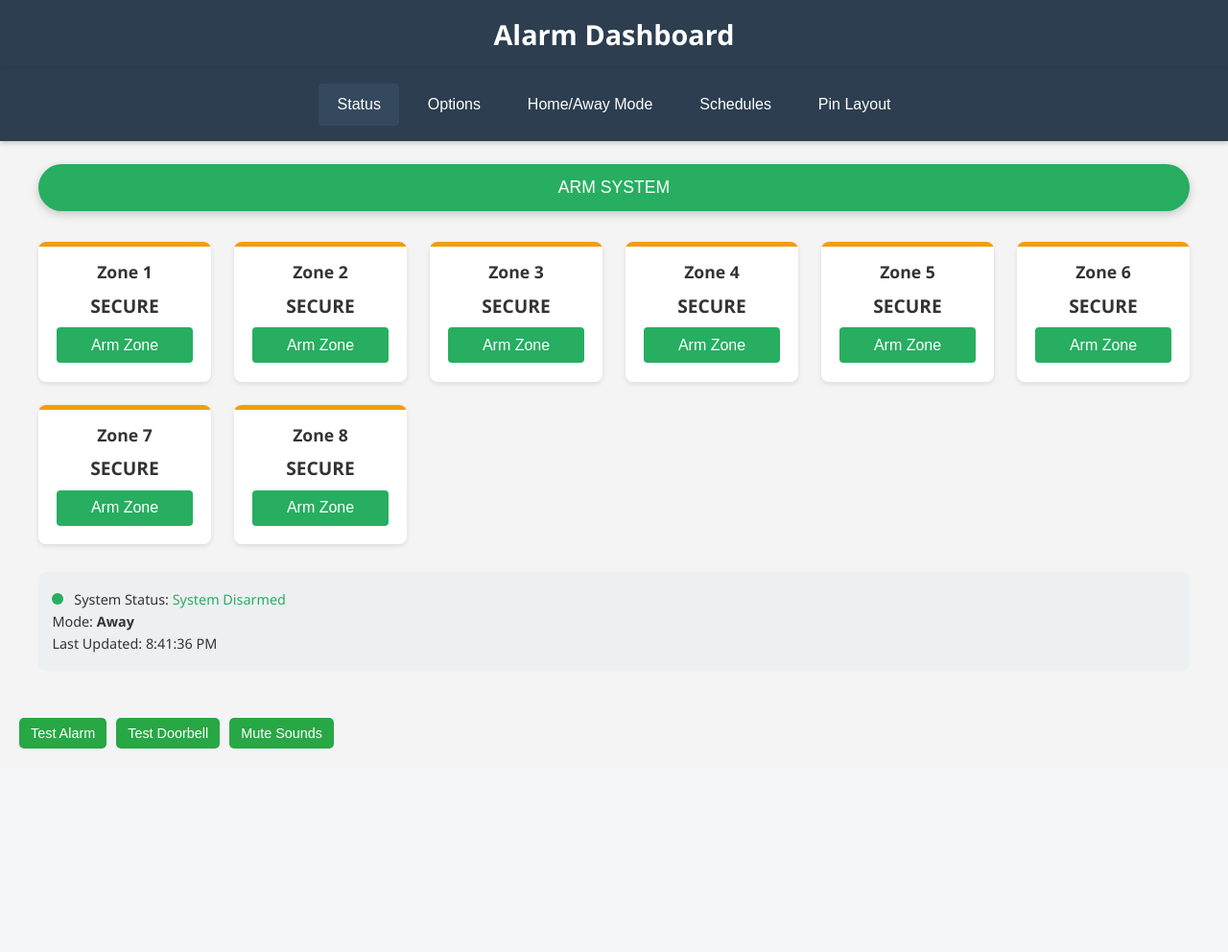
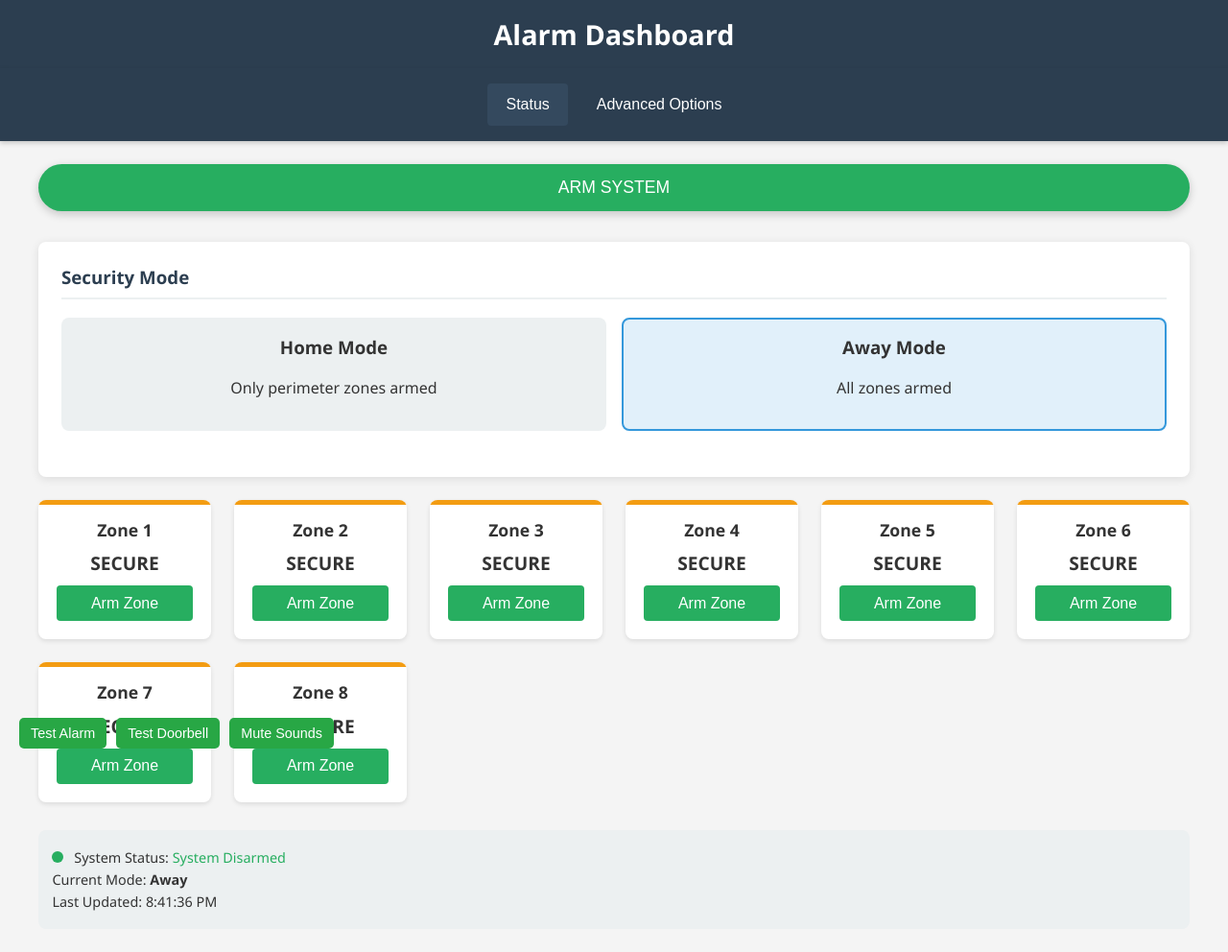
Before and after one commit to eplemonsqueezys/Home-Security-System, a Flask app: page / in a window 1280 px wide. Shown: the whole page at 96% size. Before the commit the page ends 780 px from the top, so only its background shows below. Run offline with Flask 3, Linux system fonts and the light colour scheme; parts of the project's set-up code (start-up, migrations or seed data) failed here and were passed over.

Commit message:
Massive redesign
make it so any zones that are set the pin 0 will not appear on the main status page and on that main status page move the home/away mode buttons to the status page. Move all settings to there own tab called advanced options to where there is only now status and advanced options
Tab

```diff
--- a/PI-Home-Security/main.py
+++ b/PI-Home-Security/main.py
@@ -412,12 +412,26 @@
 @app.route('/api/zone_status')
 def zone_status():
     with lock:
+        # Only include zones with non-zero pins
+        active_zones = []
+        active_zone_state = []
+        active_zone_armed = []
+        active_zone_labels = []
+
+        for i in range(len(zone_state)):
+            pin = pin_layout.get(str(i))
+            if pin is not None and int(pin) != 0:
+                active_zones.append(i)
+                active_zone_state.append(zone_state[i])
+                active_zone_armed.append(zone_armed[i])
+                active_zone_labels.append(zone_labels[i])
+
         serializable_pin_layout = {int(k): v for k, v in pin_layout.items()}
         return jsonify({
             'armed': armed,
-            'zones': zone_state,
-            'zone_armed': zone_armed,
-            'zone_labels': zone_labels,
+            'zones': active_zone_state,
+            'zone_armed': active_zone_armed,
+            'zone_labels': active_zone_labels,
             'pin_layout': serializable_pin_layout,
             'schedules': schedules,
             'mode': mode,
--- a/PI-Home-Security/templates/index.html
+++ b/PI-Home-Security/templates/index.html
@@ -368,6 +368,20 @@
     background: #f8f9fa;
     transform: scale(1.03);
 }
+
+/* Advanced Options Card Layout */
+.advanced-options-grid {
+    display: grid;
+    grid-template-columns: repeat(auto-fill, minmax(500px, 1fr));
+    gap: 1.5em;
+}
+
+.advanced-card {
+    background: #fff;
+    border-radius: 8px;
+    padding: 1.5em;
+    box-shadow: 0 2px 10px rgba(0,0,0,0.1);
+}
 </style>
 </head>
 <body>
@@ -386,44 +400,19 @@
 <header><h1>Alarm Dashboard</h1></header>
 <nav>
     <button onclick="show('status')" class="active">Status</button>
-    <button onclick="show('options')">Options</button>
-    <button onclick="show('modes')">Home/Away Mode</button>
-    <button onclick="show('schedules')">Schedules</button>
-    <button onclick="show('pinlayout')">Pin Layout</button>
+    <button onclick="show('advanced')">Advanced Options</button>
 </nav>
 
 <div class="content">
+    <!-- STATUS TAB -->
     <div id="status">
         <div class="global-control">
             <button id="gbtn" class="arm-btn">Loading...</button>
         </div>
-        <div class="zones" id="zones"></div>
 
-        <div class="system-info">
-            <p><span class="status-indicator" id="armedIndicator"></span> System Status: <span id="systemStatusText">Loading...</span></p>
-            <p>Mode: <span id="modeDisplay">Loading...</span></p>
-            <p>Last Updated: <span id="lastUpdated">Never</span></p>
-        </div>
-    </div>
-
-    <div id="options" style="display:none;">
+        <!-- Home/Away Mode Selector -->
         <div class="card">
-            <h3 class="card-title">Zone Labels</h3>
-            <textarea id="lab" rows="6" placeholder="Enter one label per line"></textarea>
-            <button onclick="saveLabels()">Save Labels</button>
-        </div>
-
-        <div class="card">
-            <h3 class="card-title">Ding on Unarmed Trip</h3>
-            <p>Select zones that should play a "ding" sound when tripped, even if the system is unarmed.</p>
-            <div id="ding-zones-list" class="zone-list"></div>
-            <button onclick="saveDingZones()">Save Ding Zones</button>
-        </div>
-    </div>
-
-    <div id="modes" style="display:none;">
-        <div class="card">
-            <h3 class="card-title">Current Mode</h3>
+            <h3 class="card-title">Security Mode</h3>
             <div class="mode-selector">
                 <div class="mode-option" onclick="setMode('home')" id="homeModeOption">
                     <h3>Home Mode</h3>
@@ -436,8 +425,37 @@
             </div>
         </div>
 
+        <!-- Zone Status -->
+        <div class="zones" id="zones"></div>
 
-        <div class="card">
+        <!-- System Info -->
+        <div class="system-info">
+            <p><span class="status-indicator" id="armedIndicator"></span> System Status: <span id="systemStatusText">Loading...</span></p>
+            <p>Current Mode: <span id="modeDisplay">Loading...</span></p>
+            <p>Last Updated: <span id="lastUpdated">Never</span></p>
+        </div>
+    </div>
+
+    <!-- ADVANCED OPTIONS TAB -->
+    <div id="advanced" style="display:none;">
+        <div class="advanced-options-grid">
+            <!-- Zone Labels Card -->
+            <div class="advanced-card">
+                <h3 class="card-title">Zone Labels</h3>
+                <textarea id="lab" rows="6" placeholder="Enter one label per line"></textarea>
+                <button onclick="saveLabels()">Save Labels</button>
+            </div>
+
+            <!-- Ding Zones Card -->
+            <div class="advanced-card">
+                <h3 class="card-title">Ding on Unarmed Trip</h3>
+                <p>Select zones that should play a "ding" sound when tripped, even if the system is unarmed.</p>
+                <div id="ding-zones-list" class="zone-list"></div>
+                <button onclick="saveDingZones()">Save Ding Zones</button>
+            </div>
+
+            <!-- Mode Zones Card -->
+            <div class="advanced-card">
                 <h3 class="card-title">Mode Zone Configuration</h3>
                 <p>Select which zones should be armed in each mode:</p>
                 <div class="mode-zones-container">
@@ -454,11 +472,10 @@
                 </div>
                 <button onclick="saveHomeAwayZones()" style="margin-top: 1em;">Save Mode Configurations</button>
             </div>
-    </div>
 
-    <div id="schedules" style="display:none;">
-        <div class="card">
-            <h3 class="card-title">Current Schedules</h3>
+            <!-- Schedules Card -->
+            <div class="advanced-card">
+                <h3 class="card-title">Schedules</h3>
                 <table>
                     <thead>
                         <tr>
@@ -470,10 +487,8 @@
                     </thead>
                     <tbody id="sched"></tbody>
                 </table>
-        </div>
 
-        <div class="card">
-            <h3 class="card-title">Add New Schedule</h3>
+                <h4 style="margin-top: 1.5em;">Add New Schedule</h4>
                 <div style="display: grid; grid-template-columns: 1fr 1fr; gap: 1em;">
                     <div>
                         <label for="sact">Action:</label>
@@ -492,12 +507,11 @@
                 </div>
                 <button onclick="addSched()" style="margin-top: 1em;">Add Schedule</button>
             </div>
-    </div>
 
-    <div id="pinlayout" style="display:none;">
-        <div class="card">
+            <!-- Pin Layout Card -->
+            <div class="advanced-card">
                 <h3 class="card-title">Zone to GPIO Pin Assignment</h3>
-            <p>Assign a Broadcom (BCM) GPIO pin number to each zone. Enter '0' or leave blank if a zone is unused.</p>
+                <p>Assign a Broadcom (BCM) GPIO pin number to each zone. Enter '0' to disable a zone.</p>
                 <table>
                     <thead>
                         <tr>
@@ -509,6 +523,7 @@
                     <tbody id="plist"></tbody>
                 </table>
                 <button onclick="savePinLayout()" style="margin-top: 1em;">Save Pin Layout</button>
+            </div>
         </div>
     </div>
 </div>
@@ -580,26 +595,6 @@
             hideLoading();
         }
     });
-
-    // Update system button
-    function updatesystem() {
-        if (isProcessing) return;
-        showLoading();
-        fetch('/api/update')
-            .then(response => {
-                if (!response.ok) throw new Error('Update failed');
-                return response.json();
-            })
-            .then(data => {
-                alert('System updated successfully!');
-                hideLoading();
-            })
-            .catch(error => {
-                console.error('Update error:', error);
-                alert('Update failed: ' + error.message);
-                hideLoading();
-            });
-    }
 
     // Mute button
     muteBtn.addEventListener('click', () => {
@@ -715,7 +710,7 @@
             activeButton.classList.add('active');
         }
 
-        ['status','options','modes','schedules','pinlayout']
+        ['status','advanced']
             .forEach(tab => document.getElementById(tab).style.display = (tab === id ? 'block' : 'none'));
     }
 
@@ -732,7 +727,11 @@
         modeDisplay.style.fontWeight = 'bold';
         systemStatusText.textContent = armed ? 'System Armed' : 'System Disarmed';
 
-        // Render zones
+        // Update mode options
+        document.getElementById('homeModeOption').classList.toggle('active', mode === 'home');
+        document.getElementById('awayModeOption').classList.toggle('active', mode === 'away');
+
+        // Render zones - only show zones with non-zero pins
         zonesEl.innerHTML = '';
         zones.forEach((tripped, i) => {
             const zoneEl = document.createElement('div');
@@ -775,10 +774,6 @@
     }
 
     function renderModes(){
-        // Update mode options
-        document.getElementById('homeModeOption').classList.toggle('active', mode === 'home');
-        document.getElementById('awayModeOption').classList.toggle('active', mode === 'away');
-
         // Render mode zones table
         const tableBody = document.getElementById('mode-zones-table');
         tableBody.innerHTML = '';
```
Lines whose indentation alone changed are shown as unchanged.
